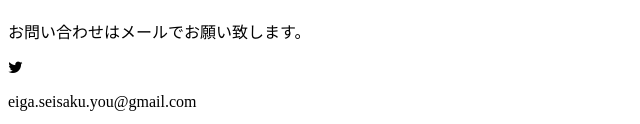
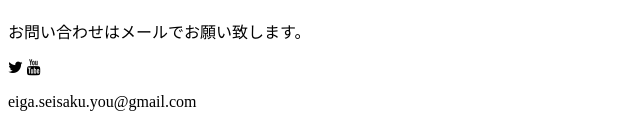
Before and after one commit to kazunoko1204/portforio, a plain HTML site: page index.html in a window 1280 px wide. Shown: the part 2633-2757 px from the top of the page, 0-640 px from the left. Drawn offline with Linux system fonts and the light colour scheme; files whose address does not match are found by name.

Commit message:
Update index.html

```diff
--- a/index.html
+++ b/index.html
@@ -113,6 +113,7 @@
         <div class="contact-rink">
           <a href=""></a>
           <span class="fa fa-twitter"></span>
+          <span class="fa fa-youtube"></span>
         </div>
         <div class="contact-mail">
           <p>eiga.seisaku.you@gmail.com</p>
```
